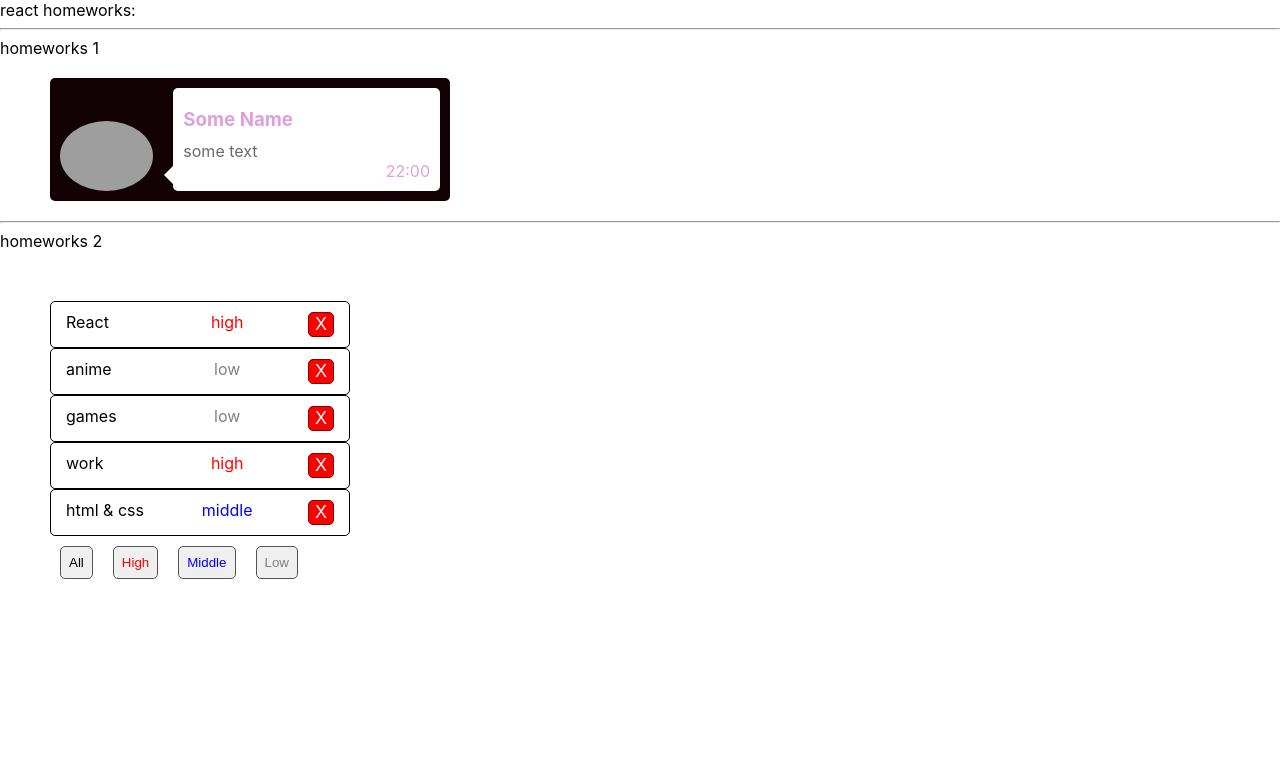
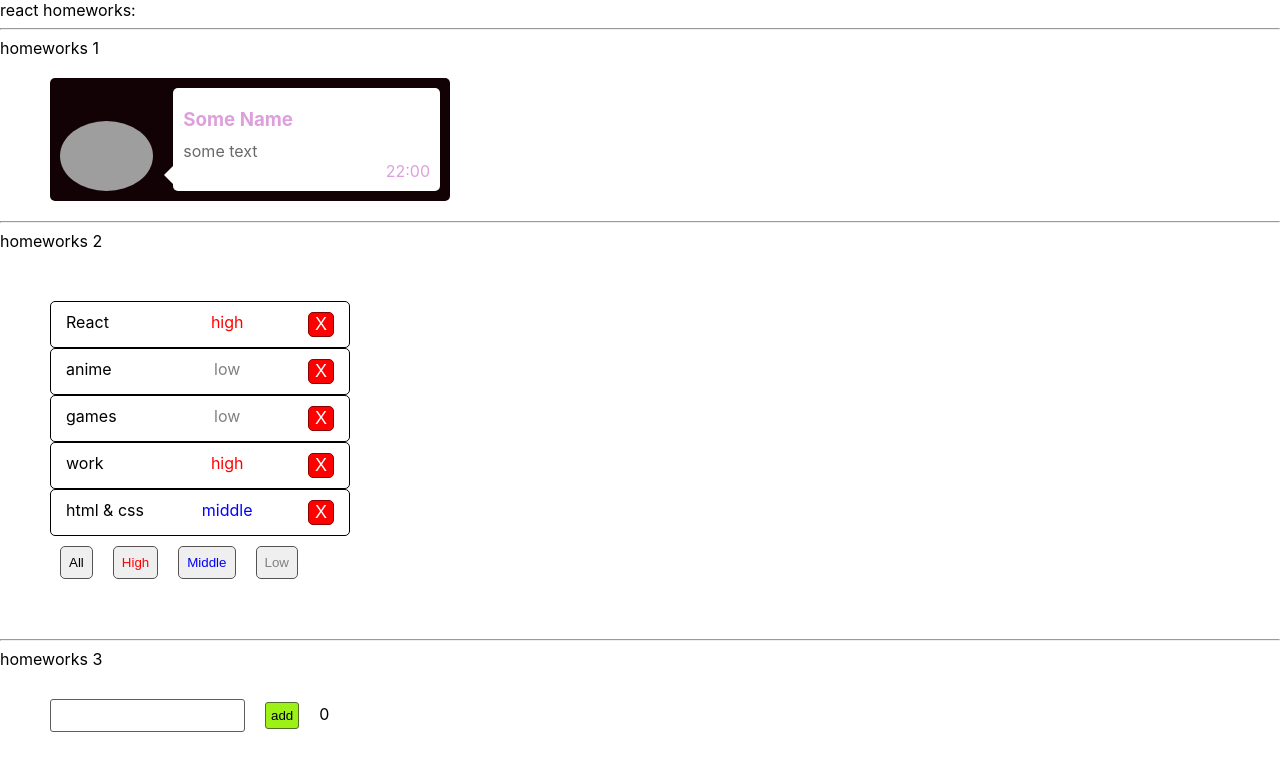
Before and after one commit to OlegPolishchuk/simple-react-homeworks, a React (Create React App) app: page / in a window 1280 px wide. Shown: the top 770 px of the page. Built offline with nearby package versions, Linux system fonts and the light colour scheme; grey boxes are pictures that could not be loaded.

Commit message:
feat: <hw3> add style

```diff
--- a/package.json
+++ b/package.json
@@ -10,10 +10,12 @@
     "@types/node": "^16.7.13",
     "@types/react": "^17.0.20",
     "@types/react-dom": "^17.0.9",
+    "@types/uuid": "^8.3.4",
     "react": "^17.0.2",
     "react-dom": "^17.0.2",
     "react-scripts": "5.0.0",
     "typescript": "^4.4.2",
+    "uuid": "^8.3.2",
     "web-vitals": "^2.1.0"
   },
   "scripts": {
--- a/src/p1-main/m1-ui/u1-app/App.module.css
+++ b/src/p1-main/m1-ui/u1-app/App.module.css
@@ -1,3 +1,2 @@
 .App {
-
 }
--- a/src/p1-main/m1-ui/u1-app/App.tsx
+++ b/src/p1-main/m1-ui/u1-app/App.tsx
@@ -2,6 +2,7 @@ import React from 'react'
 import s from './App.module.css'
 import HW1 from '../../../p2-homeworks/h1/HW1'
 import HW2 from "../../../p2-homeworks/h2/HW2";
+import HW3 from "../../../p2-homeworks/h3/HW3";
 
 function App() {
     return (
@@ -9,7 +10,7 @@ function App() {
             <div>react homeworks:</div>
             <HW1/>
             <HW2/>
-            {/*<HW3/>*/}
+            <HW3/>
             {/*<HW4/>*/}
             {/*<HW5/>*/}
 
--- a/src/p2-homeworks/h3/Greeting.module.css
+++ b/src/p2-homeworks/h3/Greeting.module.css
@@ -1,7 +1,39 @@
-.someClass {
-
+.wrapper {
+    margin: 30px 0 0 50px;
 }
 
 .error {
-    border: 1px solid red;
+    /*border: 1px solid red;*/
+    border: none;
+    box-shadow: inset 0 0 0 2px rgba(255,0,0,.6);
 }
+
+.validated {
+    border: 1px solid green;
+}
+
+input {
+    padding: 8px;
+
+    border-radius: 3px;
+    border: 1px solid #5e5d5d;
+}
+
+.error_wrapper {
+    display: block;
+    color: red;
+}
+
+.btn_add {
+    margin: 0 20px;
+    padding: 5px;
+    border-radius: 3px;
+    border: 1px solid #527025;
+
+    cursor: pointer;
+    background: #9df116;
+}
+
+.btn_add:hover {
+    background: #c1fd5b;
+}
--- a/src/p2-homeworks/h3/Greeting.tsx
+++ b/src/p2-homeworks/h3/Greeting.tsx
@@ -1,26 +1,27 @@
-import React from 'react'
+import React, {ChangeEvent} from 'react'
 import s from './Greeting.module.css'
 
 type GreetingPropsType = {
-    name: any // need to fix any
-    setNameCallback: any // need to fix any
-    addUser: any // need to fix any
-    error: any // need to fix any
-    totalUsers: any // need to fix any
+    name: string // fixed
+    setNameCallback: (e: ChangeEvent<HTMLInputElement>) => void // fixed
+    addUser: () => void // fixed
+    error: string // fixed
+    totalUsers: number // fixed
 }
 
 // презентационная компонента (для верстальщика)
 const Greeting: React.FC<GreetingPropsType> = (
     {name, setNameCallback, addUser, error, totalUsers} // деструктуризация пропсов
 ) => {
-    const inputClass = s.error // need to fix with (?:)
+
+    const inputClass = error.length !== 0 ? s.error : ''// fixed
 
     return (
-        <div>
-            <input value={name} onChange={setNameCallback} className={inputClass}/>
-            <span>{error}</span>
-            <button onClick={addUser}>add</button>
+        <div className={s.wrapper}>
+            <input value={name} onChange={(e) => setNameCallback(e)} className={inputClass}/>
+            <button onClick={addUser} className={s.btn_add}>add</button>
             <span>{totalUsers}</span>
+            <span className={s.error_wrapper}>{error}</span>
         </div>
     )
 }
--- a/src/p2-homeworks/h3/GreetingContainer.tsx
+++ b/src/p2-homeworks/h3/GreetingContainer.tsx
@@ -1,9 +1,10 @@
-import React, {useState} from 'react'
+import React, {ChangeEvent, useState} from 'react'
 import Greeting from './Greeting'
+import {UserType} from "./HW3";
 
 type GreetingContainerPropsType = {
-    users: any // need to fix any
-    addUserCallback: any // need to fix any
+    users: Array<UserType> // fixed
+    addUserCallback: (name: string) => void // fixed
 }
 
 // более простой и понятный для новичков
@@ -12,17 +13,31 @@ type GreetingContainerPropsType = {
 // более современный и удобный для про :)
 // уровень локальной логики
 const GreetingContainer: React.FC<GreetingContainerPropsType> = ({users, addUserCallback}) => { // деструктуризация пропсов
-    const [name, setName] = useState<any>('') // need to fix any
-    const [error, setError] = useState<any>('') // need to fix any
+    const [name, setName] = useState<string>('') // fixed
+    const [error, setError] = useState<string>('') // fixed
 
-    const setNameCallback = (e: any) => { // need to fix any
-        setName('') // need to fix
+    const setNameCallback = (e: ChangeEvent<HTMLInputElement>) => { // fixed
+        const name = e.currentTarget.value
+        setName(name)
     }
+    const totalUsers = users.length // fixed
     const addUser = () => {
-        alert(`Hello  !`) // need to fix
+
+        const regExp = /\s/gi
+        // сделать валидацию
+        if (name !== '') {
+            if (regExp.test(name)) {
+                setError('Error! Name cant consist of spase')
+                setName('')
+            } else {
+                addUserCallback(name);
+                setName('')
+                setError('')
+            }
+        } else {
+            setError('Error ! Name should consist at least 1 letter')
+        }
     }
-
-    const totalUsers = 0 // need to fix
 
     return (
         <Greeting
--- a/src/p2-homeworks/h3/HW3.tsx
+++ b/src/p2-homeworks/h3/HW3.tsx
@@ -1,18 +1,19 @@
 import React, {useState} from 'react'
 import GreetingContainer from './GreetingContainer'
+import {v1} from "uuid";
 
 // types
 export type UserType = {
-    _id: any // need to fix any
-    name: any // need to fix any
+    _id: string // fixed
+    name: string // fixed
 }
 
 // уровень работы с глобальными данными
 function HW3() {
-    const [users, setUsers] = useState<any>([]) // need to fix any
+    const [users, setUsers] = useState<UserType[]>([]) // fixed
 
-    const addUserCallback = (name: any) => { // need to fix any
-        setUsers([]) // need to fix
+    const addUserCallback = (name: string) => { // fixed
+        setUsers([{_id: v1(), name: name}, ...users]) // fixed
     }
 
     return (
@@ -22,11 +23,6 @@ function HW3() {
 
             {/*should work (должно работать)*/}
             <GreetingContainer users={users} addUserCallback={addUserCallback}/>
-
-            <hr/>
-            {/*для личного творчества, могу проверить*/}
-            {/*<AlternativeGreeting/>*/}
-            <hr/>
         </div>
     )
 }
```
Also changed, not shown: 1 other file (tests, documents, lock files or other folders).
